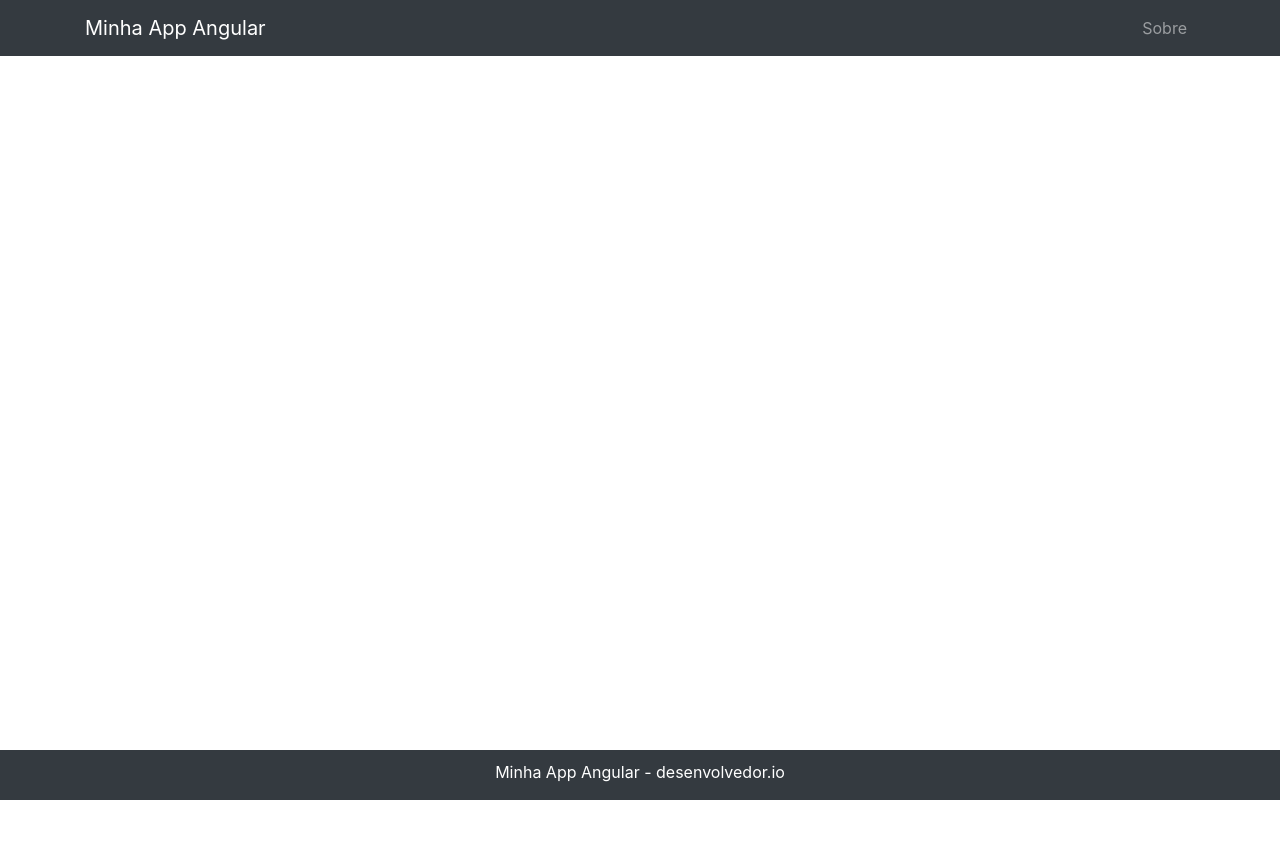
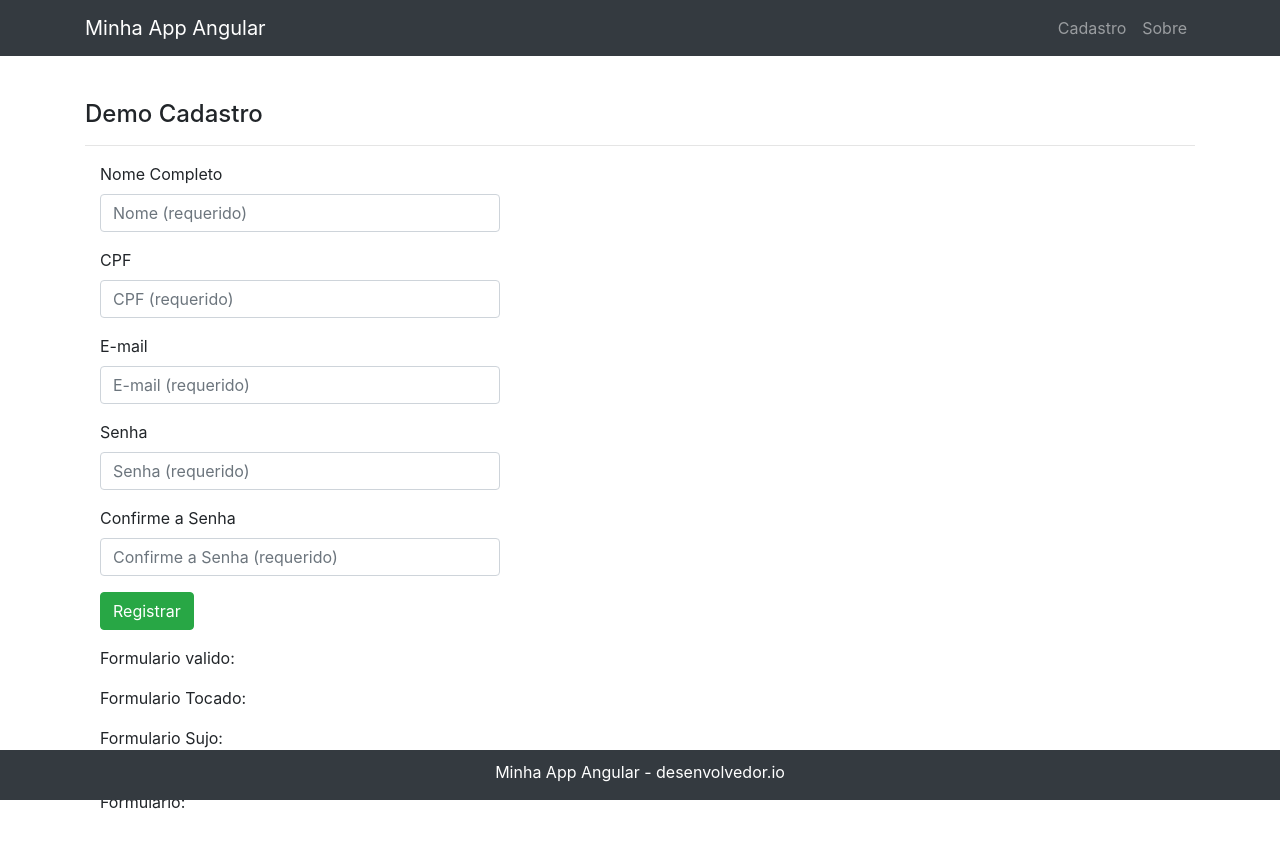
Before and after one commit to davidroliveira/Desenvolvimento-Avan-ado-em-Angular, an Angular app in the folder ProjetoBasico/: page /cadastro in a window 1280 px wide. Before the commit this address led to /. Shown: the top 846 px of the page. Before the commit the page ends 800 px from the top, so only its background shows below. Built offline with nearby package versions, Linux system fonts and the light colour scheme.

Commit message:
FormControls e FormGroups

```diff
--- a/ProjetoBasico/package.json
+++ b/ProjetoBasico/package.json
@@ -20,6 +20,7 @@
         "@angular/platform-browser-dynamic": "~8.2.14",
         "@angular/router": "~8.2.14",
         "json-server": "^0.15.1",
+        "npm-check-updates": "^12.0.0",
         "rxjs": "~6.5.3",
         "tslib": "^1.10.0",
         "zone.js": "~0.10.2"
--- a/ProjetoBasico/src/app/app.routes.ts
+++ b/ProjetoBasico/src/app/app.routes.ts
@@ -1,9 +1,11 @@
 import { Routes } from '@angular/router';
 import { HomeComponent } from './navegacao/home/home.component';
 import { SobreComponent } from './institucional/sobre/sobre.component';
+import { CadastroComponent } from './demos/reactiveForms/cadastro/cadastro.component';
 
 export const rootRouterConfig: Routes = [
     { path: '', redirectTo: '/home', pathMatch: 'full'},
     { path: 'home', component: HomeComponent},
-    { path: 'sobre', component: SobreComponent }
+    { path: 'sobre', component: SobreComponent },
+    { path: 'cadastro', component: CadastroComponent }
 ];
--- /dev/null
+++ b/ProjetoBasico/src/app/demos/reactiveForms/cadastro/cadastro.component.html
@@ -0,0 +1,59 @@
+<div class="container main-container">
+    <h4>Demo Cadastro</h4>
+    <hr />
+    <form novalidate (ngSubmit)="adicionarUsuario()" [formGroup]="cadastroForm">
+        <div class="form-horizontal">
+
+            <div class="form-group">
+                <label class="col-md-2 control-label" for="nome">Nome Completo</label>
+                <div class="col-md-10">
+                    <input class="form-control" id="nome" type="text" placeholder="Nome (requerido)" formControlName="nome"/>
+                </div>
+            </div>
+
+            <div class="form-group">
+                <label class="col-md-2 control-label">CPF</label>
+                <div class="col-md-10">
+                    <input class="form-control" id="cpf" type="text" placeholder="CPF (requerido)" formControlName="cpf"/>
+                </div>
+            </div>
+
+            <div class="form-group">
+                <label class="col-md-2 control-label">E-mail</label>
+                <div class="col-md-10">
+                    <input class="form-control" id="email" type="text" placeholder="E-mail (requerido)" formControlName="email"/>
+
+                </div>
+            </div>
+
+            <div class="form-group">
+                <label class="col-md-2 control-label">Senha</label>
+                <div class="col-md-10">
+                    <input class="form-control" id="senha" type="password" placeholder="Senha (requerido)" formControlName="senha"/>
+                </div>
+            </div>
+
+            <div class="form-group">
+                <label class="col-md-2 control-label">Confirme a Senha</label>
+                <div class="col-md-10">
+                    <input class="form-control" id="senhaConfirmacao" type="password" placeholder="Confirme a Senha (requerido)" formControlName="senhaConfirmacao"/>
+                </div>
+            </div>
+            <div class="form-group">
+                <div class="col-md-4 col-md-offset-2">
+                    <span><button class="btn btn-success" id="Registrar" type="submit">Registrar</button></span>
+                </div>
+            </div>
+
+
+            <div class="form-group">
+                <div class="col-md-4 col-md-offset-2">
+                    <p>Formulario valido: </p>
+                    <p>Formulario Tocado: </p>
+                    <p>Formulario Sujo: </p><br>
+                    <p>Formulario: </p>
+                </div>
+            </div>
+        </div>
+    </form>
+</div>
--- /dev/null
+++ b/ProjetoBasico/src/app/demos/reactiveForms/cadastro/cadastro.component.ts
@@ -0,0 +1,32 @@
+import { Component, OnInit } from '@angular/core';
+import { FormControl, FormGroup } from '@angular/forms';
+
+@Component({
+  selector: 'app-cadastro',
+  templateUrl: './cadastro.component.html',
+  styles: []
+})
+export class CadastroComponent implements OnInit {
+
+  cadastroForm: FormGroup;
+
+  constructor() { }
+
+  ngOnInit() {
+    //let nome = new FormControl('');
+
+    this.cadastroForm = new FormGroup({
+      nome: new FormControl(''),
+      cpf: new FormControl(''),
+      email: new FormControl(''),
+      senha: new FormControl(''),
+      senhaConfirmacao: new FormControl('')
+    });
+
+  }
+
+  adicionarUsuario(){
+    let valores = this.cadastroForm.value;
+  }
+
+}
--- a/ProjetoBasico/src/app/navegacao/menu/menu.component.html
+++ b/ProjetoBasico/src/app/navegacao/menu/menu.component.html
@@ -8,6 +8,9 @@
       <div class="collapse navbar-collapse" id="navbarResponsive">
         <ul class="navbar-nav ml-auto">
           <li class="nav-item">
+            <a class="nav-link"  [routerLink]="['/cadastro']">Cadastro</a>
+          </li>
+          <li class="nav-item">
             <a class="nav-link"  [routerLink]="['/sobre']">Sobre</a>
           </li>
         </ul>
--- a/ProjetoBasico/src/styles.css
+++ b/ProjetoBasico/src/styles.css
@@ -13,3 +13,9 @@
   height: 50px;
   text-align: center;
 }
+
+input,
+select,
+textarea {
+    max-width: 400px;
+}
```
Also changed, not shown: ProjetoBasico/src/app/app.module.ts (+5 -2 lines), 2 other files (tests, documents, lock files or other folders).
